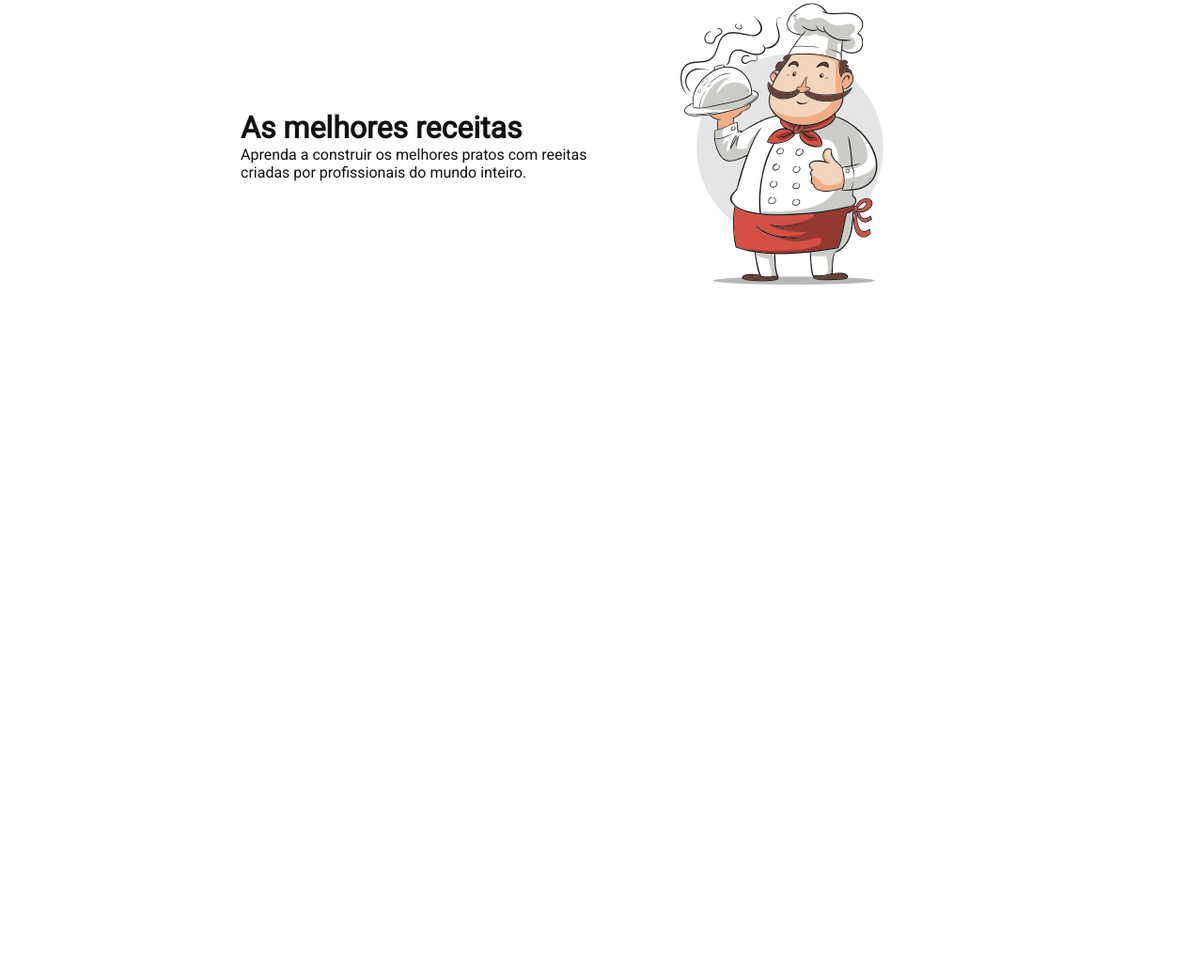
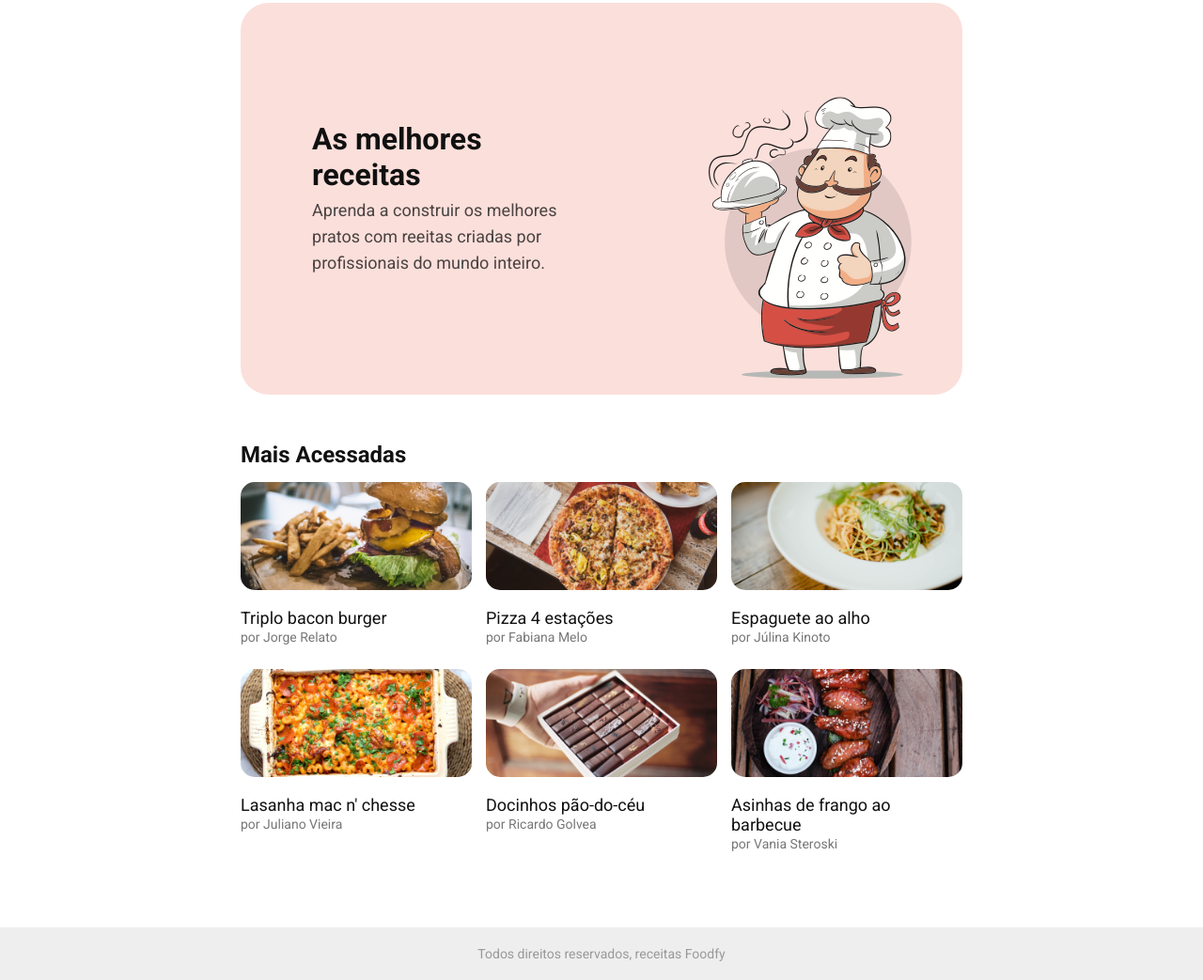
Before and after one commit to YNascimento/desafio02-foodfy, a plain HTML site: page layouts/front/index.html in a window 1280 px wide. Shown: the part 68-1111 px from the top of the page at 94% size. Before the commit the page ends 800 px from the top, so only its background shows below. Drawn offline with Linux system fonts and the light colour scheme.

Commit message:
Index.html atualizado

```diff
--- a/layouts/front/index.css
+++ b/layouts/front/index.css
@@ -1,4 +1,4 @@
-@import "https://fonts.googleapis.com/css2?family=Roboto&display=swap";
+@import "https://fonts.googleapis.com/css2?family=Roboto:wght@400;700&display=swap";
 
 *{
     margin: 0;
@@ -44,22 +44,96 @@
     color: #111111;
 }
 
+.navbar-ul li a:hover{
+    font-weight: 700;
+}
+
 /********** MAIN BANNER ***********/
 
 .banner{
     display: grid;
+    position: relative;
     grid-template-columns: 1fr 1fr;
+    padding: 6%;
+    background: #FBDFDB;
+    border-radius: 30px;
 }
 
 .banner-text{
-    margin: auto;
+    display: block;
+    margin: 80px 30px;
     text-align: left;
 }
 
 .banner-text h1{
     font-size: 32px;
+    font-weight: 700;
+    line-height: 38px;
+    margin-bottom: 5px;
+}
+
+.banner-text p{
+    font-size: 18px;
+    line-height: 28px;
+    color: #000000;
+    opacity: 0.7;
 }
 
 .banner-img{
-    margin: auto;
+    margin:auto;
+    position: absolute;
+    right: 7%;
+    top: 24%;
 }
+
+/********* Mais Acessadas *********/
+
+.mais-acessadas{
+    margin-bottom: 80px;
+}
+
+.mais-acessadas-titulo{
+    font-size: 24px;
+    font-weight: 700;
+    margin: 50px 0 15px;
+}
+
+.cards{
+    display: grid;
+    grid-template-columns: 1fr 1fr 1fr;
+    row-gap: 25px;
+    column-gap: 15px;
+}
+
+.card-img{
+    width: 100%;
+    height: auto;
+    border-radius: 15px;
+    margin-bottom: 15px;
+}
+
+.card h4{
+    font-size: 18px;
+    font-weight: 400;
+}
+
+.card-autor{
+    font-size: 14px;
+    font-weight: 400;
+    color: #777777;
+    margin-bottom: 15px;
+}
+
+/********* FOOTER *********/
+
+footer{
+    background-color: #eeeeee;
+}
+
+footer p{
+    font-family: 'Roboto', sans-serif;
+    padding: 20px;
+    font-size: 14px;
+    color: #999999;
+    text-align: center;
+}
--- a/layouts/front/index.html
+++ b/layouts/front/index.html
@@ -36,12 +36,52 @@
             </div>
 
             <div class="mais-acessadas">
+                <h3 class="mais-acessadas-titulo">Mais Acessadas</h3>
+
+                <div class="cards">
+                    <div class="card">
+                        <img class="card-img" src="../assets/burger.png" alt="Triplo bacon burger">
+                        <h4 class="card-titulo">Triplo bacon burger</h4>
+                        <small class="card-autor">por Jorge Relato</small>
+                    </div>
+
+                    <div class="card">
+                        <img class="card-img" src="../assets/pizza.png" alt="Pizza 4 estações">
+                        <h4 class="card-titulo">Pizza 4 estações</h4>
+                        <small class="card-autor">por Fabiana Melo</small>
+                    </div>
+
+                    <div class="card">
+                        <img class="card-img" src="../assets/espaguete.png" alt="Espaguete ao alho">
+                        <h4 class="card-titulo">Espaguete ao alho</h4>
+                        <small class="card-autor">por Júlina Kinoto</small>
+                    </div>
+
+                    <div class="card">
+                        <img class="card-img" src="../assets/lasanha.png" alt="Lasanha mac n' chesse">
+                        <h4 class="card-titulo">Lasanha mac n' chesse</h4>
+                        <small class="card-autor">por Juliano Vieira</small>
+                    </div>
+
+                    <div class="card">
+                        <img class="card-img" src="../assets/doce.png" alt="Docinhos pão-do-céu">
+                        <h4 class="card-titulo">Docinhos pão-do-céu</h4>
+                        <small class="card-autor">por Ricardo Golvea</small>
+                    </div>
+
+                    <div class="card">
+                        <img class="card-img" src="../assets/asinhas.png" alt="Asinhas de frango ao barbecue">
+                        <h4 class="card-titulo">Asinhas de frango ao barbecue</h4>
+                        <small class="card-autor">por Vania Steroski</small>
+                    </div>
+                </div>
 
             </div>
         </main>
-
-        <aside></aside>
     </section>
+    <footer>
+        <p class="footer-text">Todos direitos reservados, receitas Foodfy</p>
+    </footer>
 
 </body>
 </html>
```
